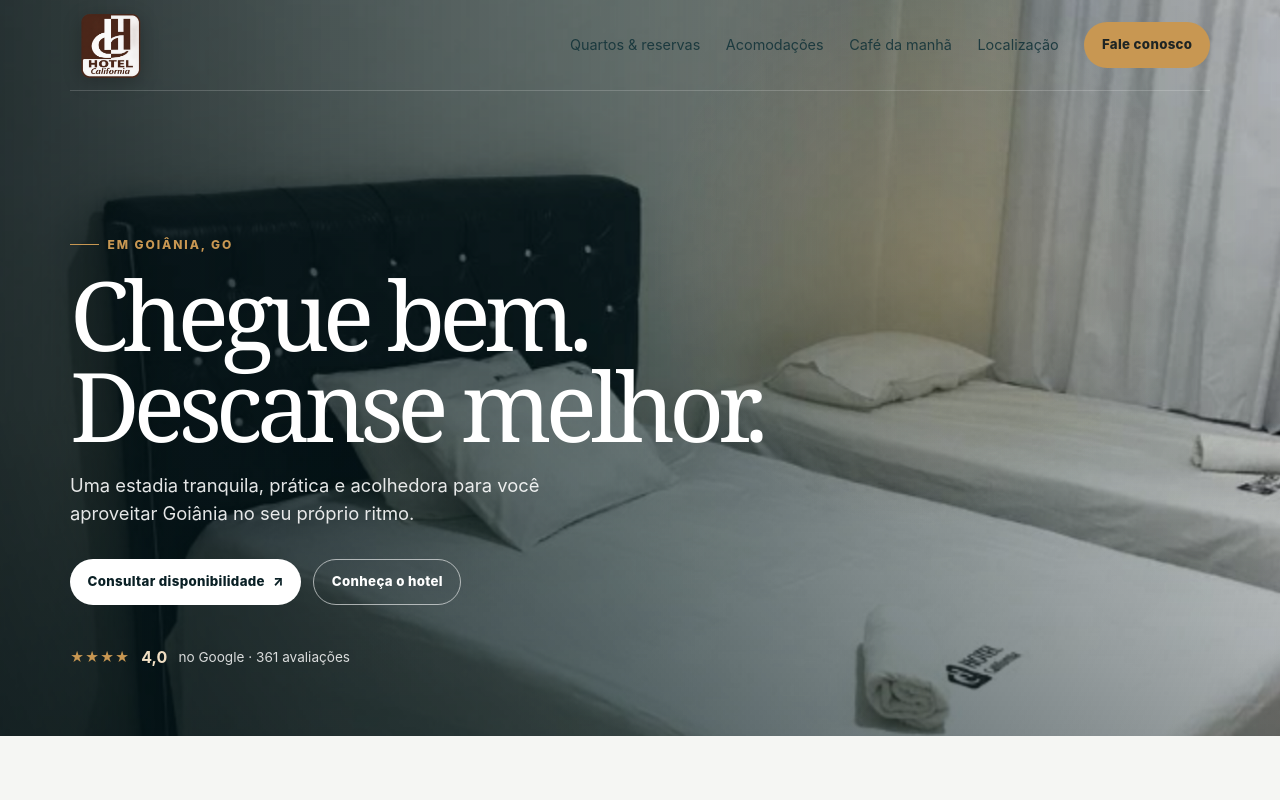
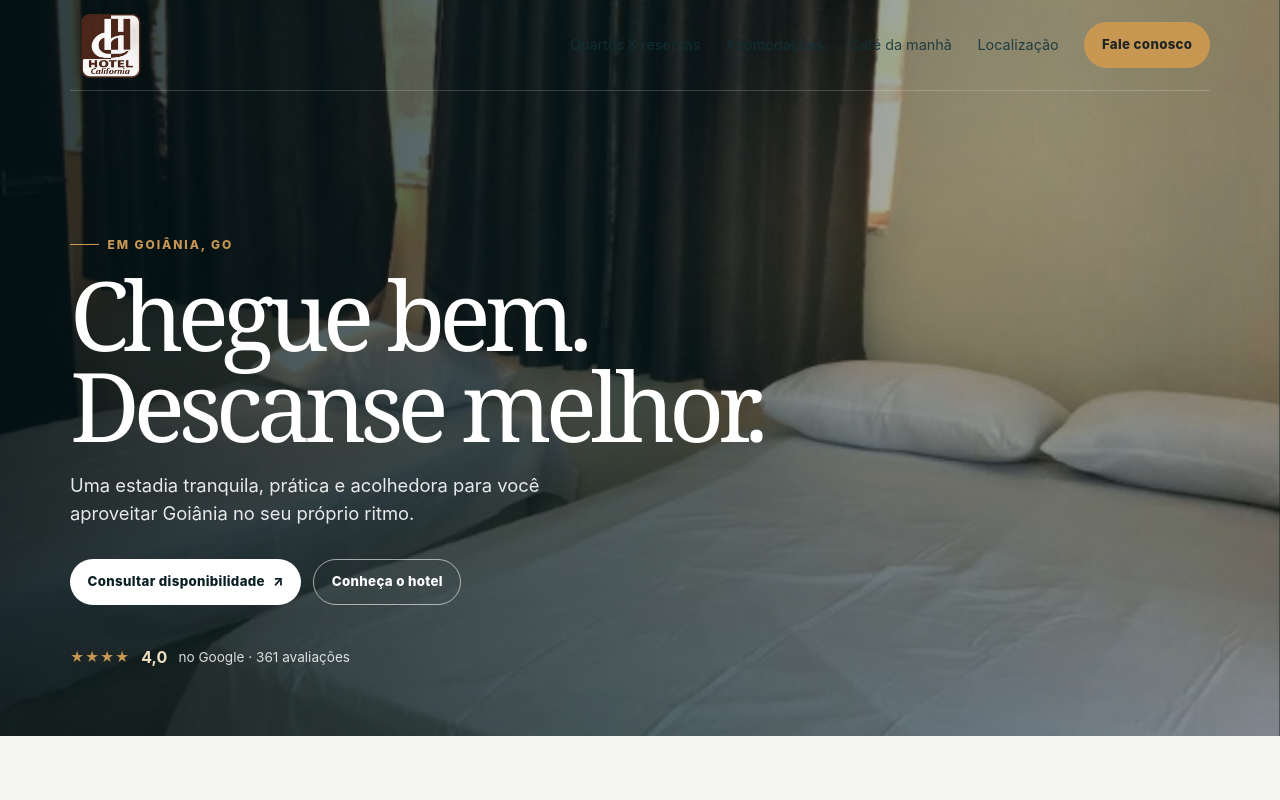
Before and after one commit to Amaralbit/Hotel-California, a plain HTML site: page index.html in a window 1280 px wide. Both pictures are taken after a click on the link 111 px from the left and 45 px from the top of the page. Shown: the top 800 px of the page. Drawn offline with Linux system fonts and the light colour scheme.

Commit message:
feat: add favicon and hero room carousel

```diff
--- a/dist/assets/site-effects.js
+++ b/dist/assets/site-effects.js
@@ -30,6 +30,17 @@ if (!reduceMotion) {
 
   const hero = document.querySelector(".hero");
   if (hero) {
+    const slides = [...hero.querySelectorAll(".hero-slide")];
+    if (slides.length > 1) {
+      let activeSlide = 0;
+      window.setInterval(() => {
+        const previousSlide = slides[activeSlide];
+        activeSlide = (activeSlide + 1) % slides.length;
+        slides[activeSlide].classList.add("is-active");
+        window.setTimeout(() => previousSlide.classList.remove("is-active"), 1300);
+      }, 6800);
+    }
+
     hero.addEventListener("pointermove", (event) => {
       const bounds = hero.getBoundingClientRect();
       const x = ((event.clientX - bounds.left) / bounds.width) * 100;
--- a/index.html
+++ b/index.html
@@ -3,6 +3,7 @@
   <head>
     <meta charset="UTF-8" />
     <meta name="viewport" content="width=device-width, initial-scale=1.0" />
+    <link rel="icon" type="image/png" href="dist/images/HotelCalifornia-ICON.png" />
     <meta name="description" content="Hotel California em Goiânia: estadia acolhedora, quartos confortáveis e café da manhã." />
     <title>Hotel California | Goiânia</title>
     <style>
@@ -118,9 +119,11 @@
         z-index: 1;
         background: linear-gradient(90deg, rgba(4, 19, 23, .84) 0%, rgba(7, 30, 34, .58) 48%, rgba(7, 23, 27, .16) 100%), linear-gradient(0deg, rgba(4, 18, 21, .28), transparent 45%);
       }
-      .hero::after { content: ""; position: absolute; z-index: 1; inset: 0; pointer-events: none; background: radial-gradient(circle at var(--glow-x, 72%) var(--glow-y, 35%), rgba(229,183,111,.2), transparent 26%); transition: background .2s ease; }
-      .hero img { position: absolute; inset: 0; height: 100%; object-fit: cover; object-position: center 47%; filter: saturate(.84) contrast(1.05); transform: translate3d(0, var(--hero-parallax, 0px), 0) scale(1.04); transition: transform .12s linear, filter 1s ease; animation: hero-breathe 9s ease-in-out infinite alternate; }
-      .hero-content { position: relative; z-index: 2; display: flex; min-height: min(46rem, 92vh); align-items: flex-end; padding: 9.7rem 0 4.2rem; }
+      .hero::after { content: ""; position: absolute; z-index: 2; inset: 0; pointer-events: none; background: radial-gradient(circle at var(--glow-x, 72%) var(--glow-y, 35%), rgba(229,183,111,.2), transparent 26%); transition: background .2s ease; }
+      .hero-slides { position: absolute; z-index: 0; inset: -2rem; overflow: hidden; }
+      .hero-slide { position: absolute; inset: 0; width: 100%; height: 100%; object-fit: cover; object-position: center 47%; filter: saturate(.84) contrast(1.05); opacity: 0; transform: translate3d(11%, var(--hero-parallax, 0px), 0) scale(1.06); }
+      .hero-slide.is-active { z-index: 1; animation: hero-slide 8.2s cubic-bezier(.22,.61,.36,1) both; }
+      .hero-content { position: relative; z-index: 3; display: flex; min-height: min(46rem, 92vh); align-items: flex-end; padding: 9.7rem 0 4.2rem; }
       .hero-copy { max-width: 46rem; }
       .hero-copy > * { animation: hero-rise .8s cubic-bezier(.2,.75,.25,1) both; }
       .hero-copy h1 { animation-delay: .08s; }
@@ -226,11 +229,13 @@
       .review-card:hover { box-shadow: 0 1rem 2.3rem rgba(17,50,56,.11); transform: translateY(-4px); }
 
       @keyframes hero-rise { from { opacity: 0; transform: translateY(1.35rem); } to { opacity: 1; transform: translateY(0); } }
-      @keyframes hero-breathe { from { filter: saturate(.8) contrast(1.04) brightness(.96); } to { filter: saturate(.92) contrast(1.07) brightness(1.04); } }
+      @keyframes hero-slide { 0% { opacity: 0; transform: translate3d(11%, var(--hero-parallax, 0px), 0) scale(1.06); } 13%, 82% { opacity: 1; } 100% { opacity: 0; transform: translate3d(-11%, var(--hero-parallax, 0px), 0) scale(1.04); } }
       @keyframes card-rise { from { opacity: 0; transform: translateY(1rem); } to { opacity: 1; transform: translateY(0); } }
 
       @media (prefers-reduced-motion: reduce) {
         *, *::before, *::after { scroll-behavior: auto !important; animation-duration: .01ms !important; animation-iteration-count: 1 !important; transition-duration: .01ms !important; }
+        .hero-slide { animation: none !important; opacity: 0; transform: none; }
+        .hero-slide:first-child { opacity: 1; }
       }
 
       @media (max-width: 780px) {
@@ -280,7 +285,11 @@
 
     <main>
       <section class="hero" id="inicio" aria-labelledby="hero-title">
-        <img src="dist/images/suite-casal.png" alt="Quarto do Hotel California, com cama de casal e cama de solteiro" />
+        <div class="hero-slides" aria-hidden="true">
+          <img class="hero-slide is-active" src="dist/images/suite-casal.png" alt="" />
+          <img class="hero-slide" src="dist/images/quarto-duplo.png" alt="" />
+          <img class="hero-slide" src="dist/images/quarto-com-tv.png" alt="" />
+        </div>
         <div class="shell hero-content">
           <div class="hero-copy">
             <span class="eyebrow">Em Goiânia, GO</span>
```
Also changed, not shown: admin.html (+1 -0 lines), dist/admin.html (+1 -0 lines), dist/index.html (+14 -5 lines), dist/quarto.html (+1 -0 lines), dist/quartos.html (+1 -0 lines), quarto.html (+1 -0 lines), quartos.html (+1 -0 lines).
